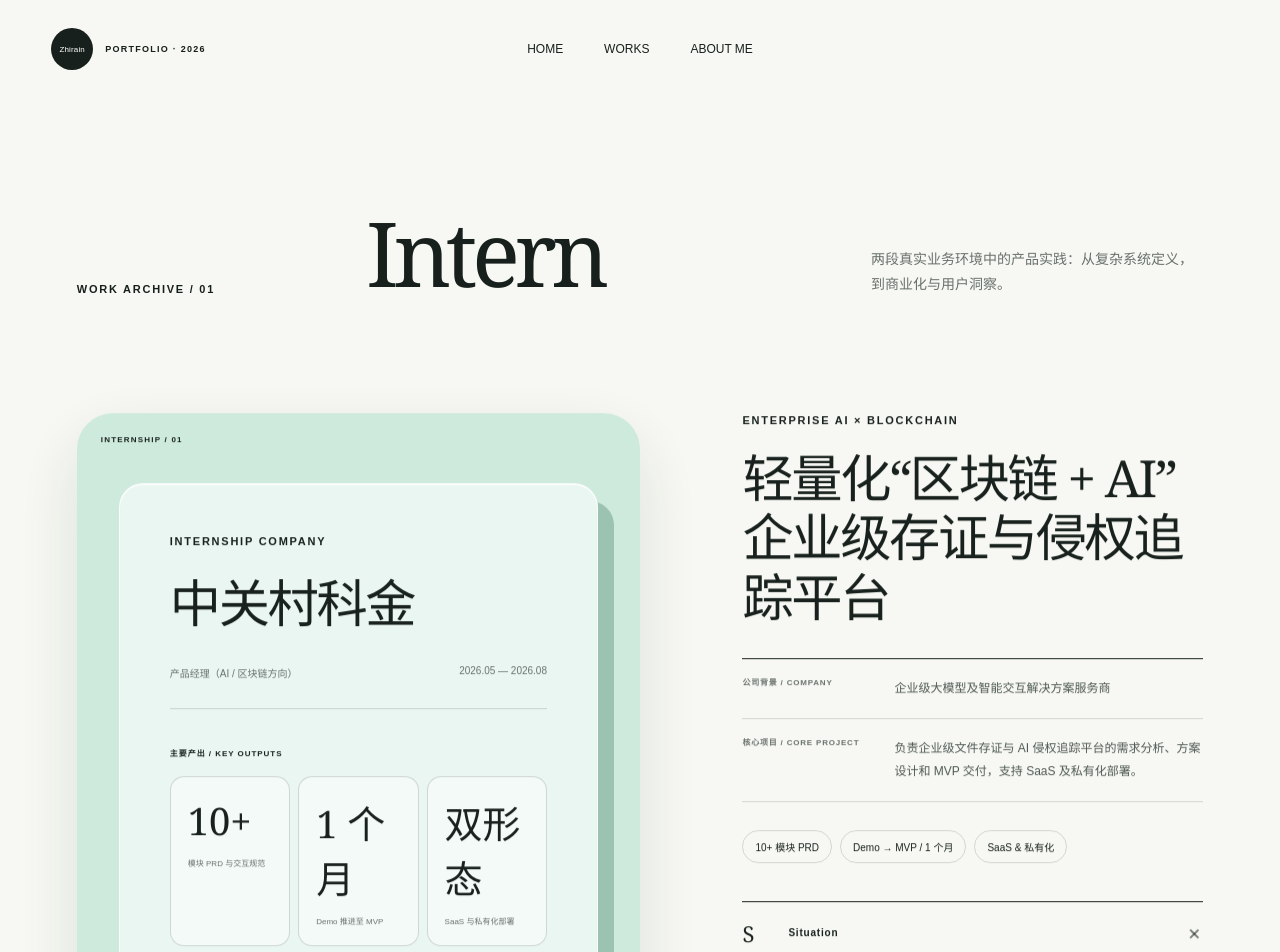
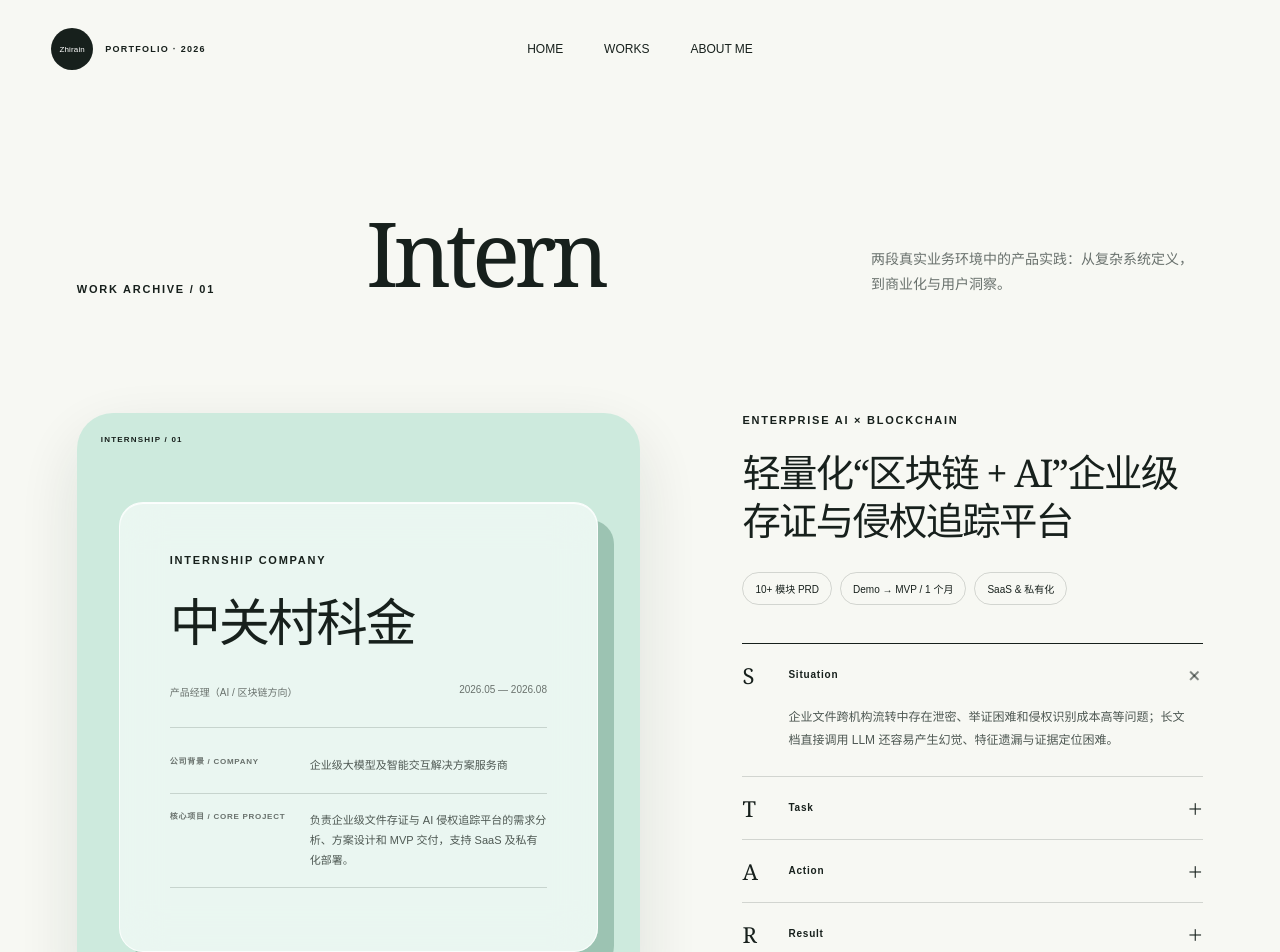
Before and after one commit to kfcvo/kfcvo.github.io, a Next.js app: page /works/intern in a window 1280 px wide. Shown: the top 952 px of the page. Built offline with nearby package versions, Linux system fonts and the light colour scheme.

Commit message:
Rebalance internship cards and titles

```diff
--- a/app/globals.css
+++ b/app/globals.css
@@ -301,15 +301,12 @@ img { display: block; max-width: 100%; }
 .company-visual-sky .company-card { box-shadow: inset 0 1px 0 rgba(255,255,255,.9), 16px 18px 0 rgba(55,132,167,.32); }
 .company-card h2 { max-width: 520px; margin: 25px 0 20px; font-family: Georgia, "Songti SC", serif; font-size: clamp(32px, 4vw, 56px); font-weight: 400; letter-spacing: -.045em; line-height: 1.1; }
 .company-role { display: flex; justify-content: space-between; gap: 18px; padding: 15px 0 28px; border-bottom: 1px solid var(--line); color: var(--muted); font-size: 10px; }
-.output-label { margin: 38px 0 18px; font-size: 8px; font-weight: 700; letter-spacing: .12em; }
-.output-grid { display: grid; grid-template-columns: repeat(3, 1fr); gap: 8px; }
-.output-grid article { min-height: 112px; padding: 17px; border: 1px solid var(--line); border-radius: 14px; background: rgba(255,255,255,.44); }
-.output-grid strong { display: block; font-family: Georgia, serif; font-size: clamp(24px, 3vw, 38px); font-weight: 400; }
-.output-grid span { display: block; margin-top: 12px; color: var(--muted); font-size: 8px; line-height: 1.5; }
-.intern-context { margin: 32px 0 0; border-top: 1px solid var(--ink); }
-.intern-context div { display: grid; grid-template-columns: 132px 1fr; gap: 20px; padding: 18px 0; border-bottom: 1px solid var(--line); }
-.intern-context dt { color: var(--muted); font-size: 8px; font-weight: 700; letter-spacing: .1em; line-height: 1.6; }
-.intern-context dd { margin: 0; color: #4e5853; font-size: 12px; line-height: 1.9; }
+.company-context { margin: 28px 0 0; }
+.company-context div { display: grid; grid-template-columns: 122px 1fr; gap: 18px; padding: 17px 0; border-bottom: 1px solid var(--line); }
+.company-context div:first-child { padding-top: 0; }
+.company-context dt { color: var(--muted); font-size: 8px; font-weight: 700; letter-spacing: .09em; line-height: 1.55; }
+.company-context dd { margin: 0; color: #4e5853; font-size: 11px; line-height: 1.8; }
+.internship-project .featured-copy h2 { font-size: clamp(30px, 3vw, 44px); line-height: 1.25; }
 .inline-accordion { margin-top: 38px; border-top: 1px solid var(--ink); }
 .inline-accordion details { border-bottom: 1px solid var(--line); }
 .inline-accordion summary { display: grid; grid-template-columns: 46px 1fr auto; align-items: center; min-height: 62px; list-style: none; cursor: pointer; }
@@ -448,8 +445,6 @@ img { display: block; max-width: 100%; }
   .company-card { transition: transform 320ms ease, box-shadow 320ms ease; }
   .internship-project:hover .company-card { transform: translateY(-6px); box-shadow: inset 0 1px 0 rgba(255,255,255,.9), 18px 23px 0 rgba(67,124,99,.3); }
   .company-visual-sky:hover .company-card { box-shadow: inset 0 1px 0 rgba(255,255,255,.9), 18px 23px 0 rgba(55,132,167,.28); }
-  .output-grid article { transition: transform 220ms ease, background 220ms ease; }
-  .output-grid article:hover { transform: translateY(-4px); background: rgba(255,255,255,.7); }
 }
 
 @media (max-width: 980px) {
@@ -507,7 +502,7 @@ img { display: block; max-width: 100%; }
   .intern-hero{padding:55px 0 70px}.intern-hero h1{font-size:52px}.intern-summary{font-size:14px}.intern-background{align-items:flex-start;flex-direction:column;gap:8px}.case-tabs{grid-template-columns:1fr}.case-tabs button{min-height:70px;border-right:0;border-bottom:1px solid var(--line)}.intern-feature{padding:70px 0}.intern-art{min-height:430px;border-radius:24px;box-shadow:10px 12px 0 #49886c}.art-canvas{min-height:380px;padding:18px}.art-map{width:76%;height:48%}.art-metric{top:16%;right:2%;width:46%;padding:17px}.art-metric strong{margin-top:25px;font-size:18px}.art-evidence{right:4%;bottom:4%;left:7%;padding:18px}.art-evidence p{font-size:13px}.intern-story h2{font-size:39px}
   .design-archive>header{display:block;padding:55px 0 70px}.design-archive h1{margin:20px 0 30px;font-size:54px}.design-gallery{grid-template-columns:1fr;gap:35px}.piece-two,.piece-four{margin-top:0}.archive-note{margin-top:70px}
   .about-hero{width:calc(100% - 40px);margin-bottom:70px;padding:70px 0}.about-title h1{font-size:45px}.about-title>p:last-child{font-size:14px}.about-portrait{margin-top:30px}.about-manifesto{padding:90px 0}.about-manifesto blockquote{font-size:31px}.about-journey,.capability-section{width:calc(100% - 40px);margin:70px auto 110px}.about-journey .section-heading,.capability-section .section-heading{display:block}.timeline{margin-top:50px}.timeline article{grid-template-columns:1fr 38px;min-height:170px}.timeline article>div{grid-column:1/-1}.timeline h3{font-size:28px}.capability-list{margin-top:50px}.capability-list article{grid-template-columns:45px 1fr;padding:28px 0}.capability-list p{grid-column:2;margin-top:10px}
-  .work-index-section{padding-top:70px}.company-visual{min-height:500px;padding:58px 18px 24px}.company-card{min-height:390px;padding:25px 20px;box-shadow:10px 12px 0 rgba(67,124,99,.35)}.company-card h2{font-size:35px}.company-role{align-items:flex-start;flex-direction:column}.output-grid{grid-template-columns:1fr}.output-grid article{min-height:82px}.intern-context div{grid-template-columns:1fr;gap:8px}.inline-accordion details>p{padding-left:46px}.ai-index-section{width:calc(100% - 40px);padding:80px 0 110px}.ai-index-section>header{display:block}.ai-index-section h1{margin:20px 0 28px;font-size:53px}.ai-index-grid{margin-top:65px}.ai-index-grid a{min-height:350px}
+  .work-index-section{padding-top:70px}.company-visual{min-height:500px;padding:58px 18px 24px}.company-card{min-height:390px;padding:25px 20px;box-shadow:10px 12px 0 rgba(67,124,99,.35)}.company-card h2{font-size:35px}.company-role{align-items:flex-start;flex-direction:column}.company-context div{grid-template-columns:1fr;gap:7px}.internship-project .featured-copy h2{font-size:32px}.inline-accordion details>p{padding-left:46px}.ai-index-section{width:calc(100% - 40px);padding:80px 0 110px}.ai-index-section>header{display:block}.ai-index-section h1{margin:20px 0 28px;font-size:53px}.ai-index-grid{margin-top:65px}.ai-index-grid a{min-height:350px}
 }
 
 @media (prefers-reduced-motion: reduce) {
--- a/app/works/intern/page.tsx
+++ b/app/works/intern/page.tsx
@@ -12,11 +12,6 @@ const internships = [
     title: "轻量化“区块链 + AI”企业级存证与侵权追踪平台",
     summary: "负责企业级文件存证与 AI 侵权追踪平台的需求分析、方案设计和 MVP 交付，支持 SaaS 及私有化部署。",
     facts: ["10+ 模块 PRD", "Demo → MVP / 1 个月", "SaaS & 私有化"],
-    outputs: [
-      ["10+", "模块 PRD 与交互规范"],
-      ["1 个月", "Demo 推进至 MVP"],
-      ["双形态", "SaaS 与私有化部署"],
-    ],
     tone: "mint",
     star: {
       Situation: "企业文件跨机构流转中存在泄密、举证困难和侵权识别成本高等问题；长文档直接调用 LLM 还容易产生幻觉、特征遗漏与证据定位困难。",
@@ -35,11 +30,6 @@ const internships = [
     title: "海外 Roguelike 射击塔防 RPG 从 0 到 1 付费测试",
     summary: "参与一款海外割草 Roguelike 射击塔防 RPG 手游从 0 到 1 的付费测试全流程运营。",
     facts: ["购买转化 +12%", "内容制作 4h → 1.5h", "200+ 用户反馈"],
-    outputs: [
-      ["+12%", "核心礼包购买转化"],
-      ["1.5h", "单篇内容制作周期"],
-      ["200+", "海外玩家反馈分析"],
-    ],
     tone: "sky",
     star: {
       Situation: "付费测试初期，用户主动充值意愿不足，海外社群宣发需求高频且内容生产耗时；同时玩家反馈分散，早期流失原因难以定位。",
@@ -52,16 +42,16 @@ const internships = [
 
 function CompanyVisual({ item }: { item: (typeof internships)[number] }) {
   return (
-    <div className={`project-visual company-visual company-visual-${item.tone}`} aria-label={`${item.company}主要产出`}>
+    <div className={`project-visual company-visual company-visual-${item.tone}`} aria-label={`${item.company}公司与项目信息`}>
       <span className="visual-index">INTERNSHIP / {item.index}</span>
       <div className="company-card">
         <p className="eyebrow">INTERNSHIP COMPANY</p>
         <h2>{item.company}</h2>
         <div className="company-role"><span>{item.role}</span><span>{item.period}</span></div>
-        <p className="output-label">主要产出 / KEY OUTPUTS</p>
-        <div className="output-grid">
-          {item.outputs.map(([value, label]) => <article key={label}><strong>{value}</strong><span>{label}</span></article>)}
-        </div>
+        <dl className="company-context">
+          <div><dt>公司背景 / COMPANY</dt><dd>{item.background}</dd></div>
+          <div><dt>核心项目 / CORE PROJECT</dt><dd>{item.summary}</dd></div>
+        </dl>
       </div>
     </div>
   );
@@ -84,10 +74,6 @@ export default function InternWorksPage() {
               <div className="featured-copy">
                 <p className="eyebrow">{item.eyebrow}</p>
                 <h2>{item.title}</h2>
-                <dl className="intern-context">
-                  <div><dt>公司背景 / COMPANY</dt><dd>{item.background}</dd></div>
-                  <div><dt>核心项目 / CORE PROJECT</dt><dd>{item.summary}</dd></div>
-                </dl>
                 <ul>{item.facts.map((fact) => <li key={fact}>{fact}</li>)}</ul>
                 <div className="inline-accordion" aria-label={`${item.company} STAR 项目复盘`}>
                   {Object.entries(item.star).map(([label, body], index) => (
```
